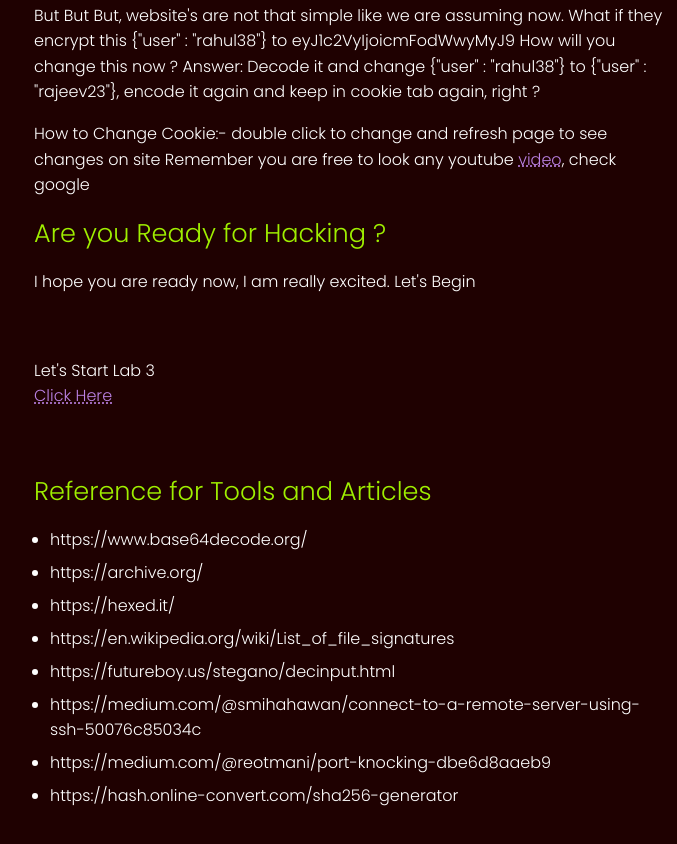
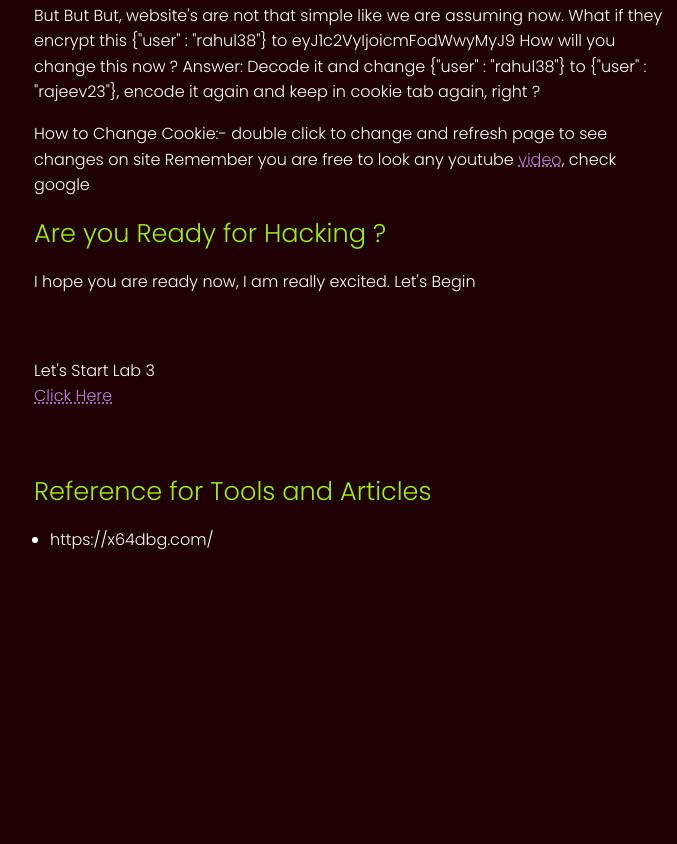
Before and after one commit to dhruv11011/Lab3, a plain HTML site: page index.html in a window 1280 px wide. Shown: the part 2595-3439 px from the top of the page, without its empty margins (286-963 px from the left). After the commit the page ends 3227 px from the top, so only its background shows below. Drawn offline with Linux system fonts and the light colour scheme.

Commit message:
Update index.html

```diff
--- a/index.html
+++ b/index.html
@@ -54,15 +54,7 @@
         </section>
         <p class="question">Reference for Tools and Articles</p>
                 <ul>
-                <li>https://www.base64decode.org/</li>
-                <li>https://archive.org/</li>
-                <li>https://hexed.it/</li>
-                <li>https://en.wikipedia.org/wiki/List_of_file_signatures</li>
-                <li>https://futureboy.us/stegano/decinput.html</li>
-                <li>https://medium.com/@smihahawan/connect-to-a-remote-server-using-ssh-50076c85034c</li>
-                <li>https://medium.com/@reotmani/port-knocking-dbe6d8aaeb9</li>
-                <li>https://hash.online-convert.com/sha256-generator</li>
-
+                <li>https://x64dbg.com/</li>
             </ul>
 
     </div>
```
